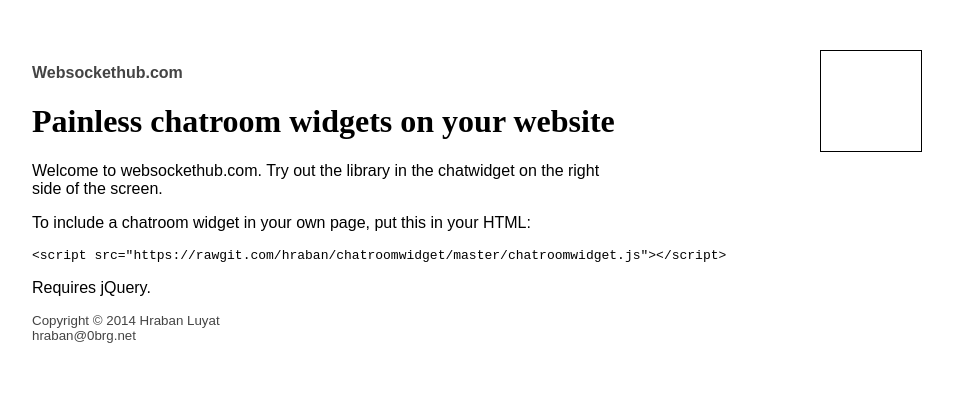
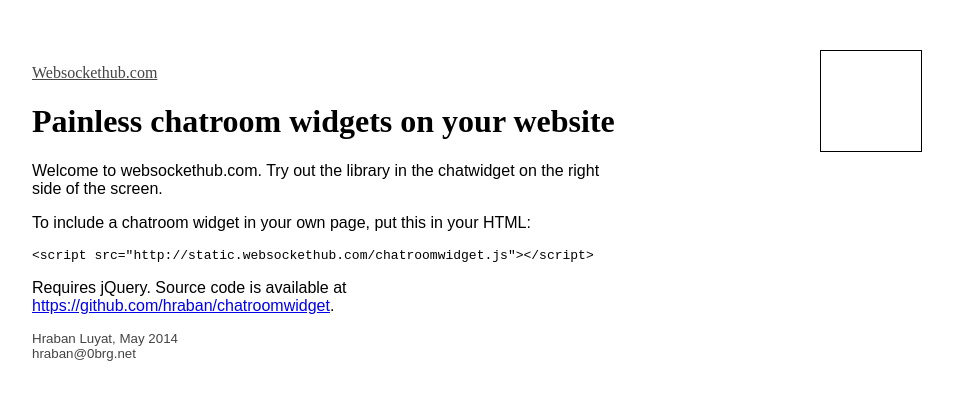
Before and after one commit to reaxis/websockethub, a plain HTML site: page index.html in a window 1280 px wide. Shown: the whole page, without its empty margins (308-1261 px from the left). Drawn offline with nearby package versions, Linux system fonts and the light colour scheme.

Commit message:
updates to landing page, link to own CDN

```diff
--- a/index.html
+++ b/index.html
@@ -24,6 +24,7 @@ IN THE SOFTWARE.
 
 <head>
   <title>welcome to websockethub.com</title>
+  <link rel="canonical" href="http://websockethub.com/">
 
 <style>
 body {
@@ -37,12 +38,15 @@ body > h1, body > p, body > pre {
   margin-left: auto;
   margin-right: auto;
 }
-.copyright {
+.footer {
   font-size: smaller;
   color: #444;
 }
-.pretitle {
-  font-weight: bold;
+h1 {
+  font-family: serif;
+}
+.pretitle a {
+  font-family: serif;
   color: #444;
 }
 </style>
@@ -50,22 +54,21 @@ body > h1, body > p, body > pre {
 
 <body>
 
-  <p class=pretitle>Websockethub.com</p>
+  <p class=pretitle><a href="http://websockethub.com/">Websockethub.com</a>
   <h1>Painless chatroom widgets on your website</h1>
 
   <p>Welcome to websockethub.com. Try out the library in the chatwidget on the right side of the screen.
 
   <p>To include a chatroom widget in your own page, put this in your HTML:
 
-  <pre>&lt;script src="https://rawgit.com/hraban/chatroomwidget/master/chatroomwidget.js"&gt;&lt;/script&gt;</pre>
+  <pre>&lt;script src="http://static.websockethub.com/chatroomwidget.js"&gt;&lt;/script&gt;</pre>
 
-  <p>Requires jQuery.
+  <p>Requires jQuery. Source code is available at <a href="https://github.com/hraban/chatroomwidget">https://github.com/hraban/chatroomwidget</a>.
 
-  <p class=copyright>Copyright © 2014 Hraban Luyat<br>hraban@0brg.net
+  <p class=footer>Hraban Luyat, May 2014<br>hraban@0brg.net
 
   <script src="//ajax.googleapis.com/ajax/libs/jquery/1.11.0/jquery.min.js"></script>
   <script>chatroomwidgetServerUrl = "ws://" + document.location.host + "/"; </script>
-  <!-- This is for development: -->
   <script src="/chatroomwidget.js"></script>
 
 </body>
```
